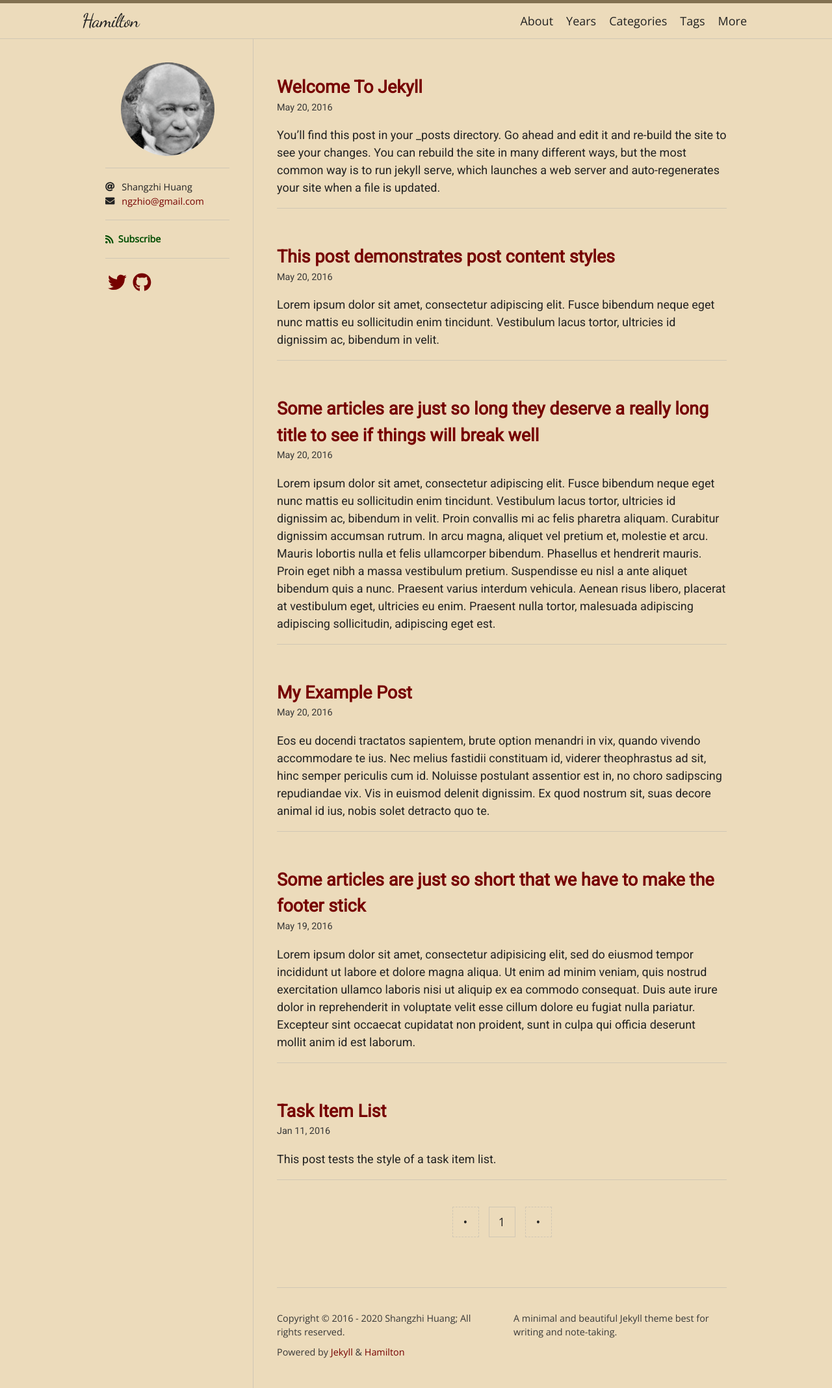
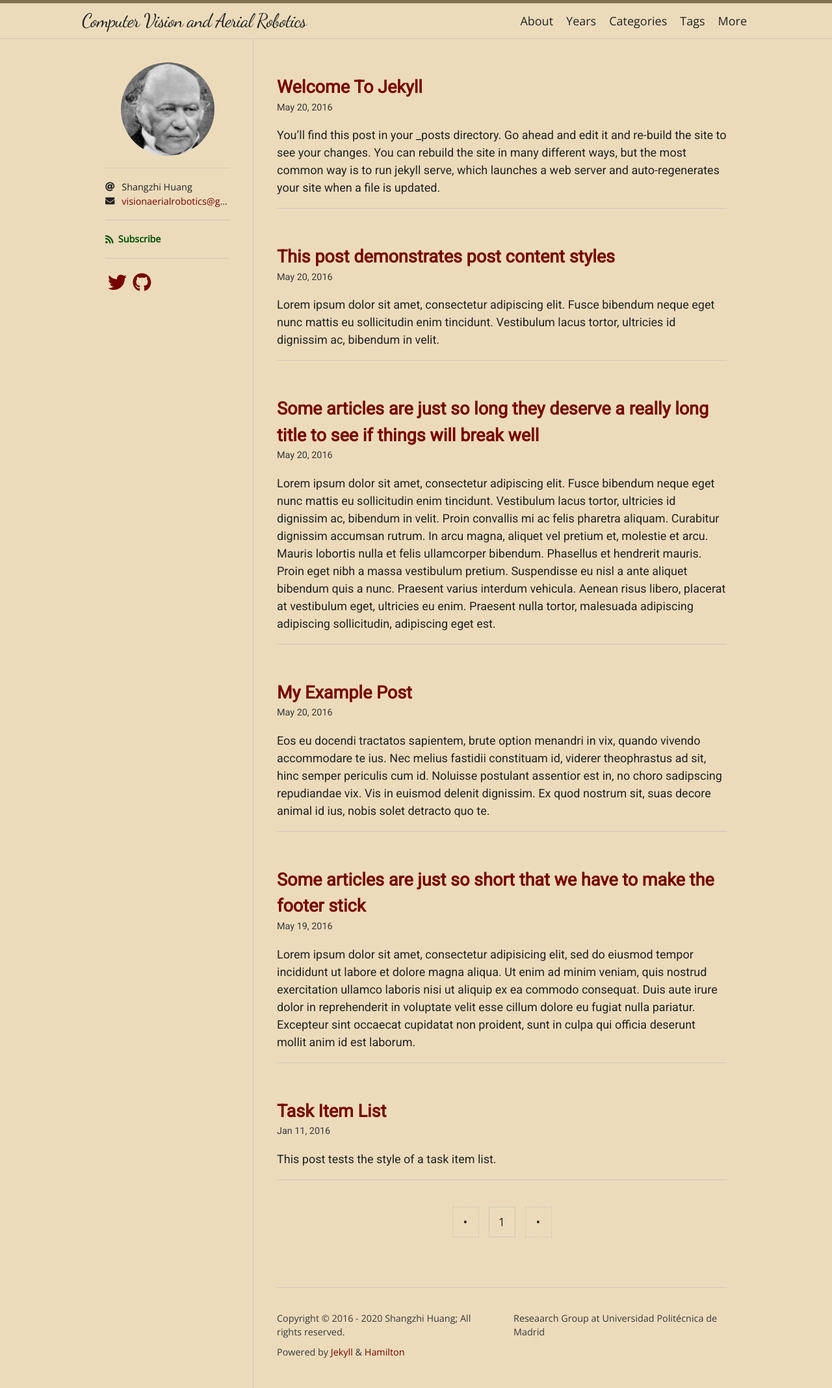
Before and after one commit to cvar-upm/cvar-upm.github.io, a Jekyll site: the page built from index.html, in a window 1280 px wide. Shown: the whole page at 65% size. Built offline with Jekyll 4.4.1, drawn with Linux system fonts in a browser that asks for light colours; nearby versions of some CDN libraries; some web fonts are replaced; the list of posts is cut into pages by our own code.

Commit message:
Update _config.yml

```diff
--- a/_config.yml
+++ b/_config.yml
@@ -1,8 +1,8 @@
-title: Hamilton
-description: A minimal and beautiful Jekyll theme best for writing and note-taking.
+title: Computer Vision and Aerial Robotics
+description: Reseaarch Group at Universidad Politécnica de Madrid
 author: Shangzhi Huang
 avatar: /logo.png
-email: ngzhio@gmail.com
+email: visionaerialrobotics@gmail.com
 
 plugins:
   - jekyll-seo-tag
@@ -29,9 +29,9 @@ exclude:
 
 # Jekyll SEO Tag (Optional)
 # =========================
-twitter:
-  username: ngzhio
-  card: summary
+#twitter:
+#  username: ngzhio
+#  card: summary
 logo: logo.png
 social:
   name: Shangzhi Huang
@@ -39,5 +39,5 @@ social:
     - https://twitter.com/ngzhio
     - https://www.facebook.com/ngzhio
     - https://github.com/ngzhio
-google_site_verification: u4WXQl0Eu66rsQo2kRdCNx
+# google_site_verification: u4WXQl0Eu66rsQo2kRdCNx
 lang: en
```
